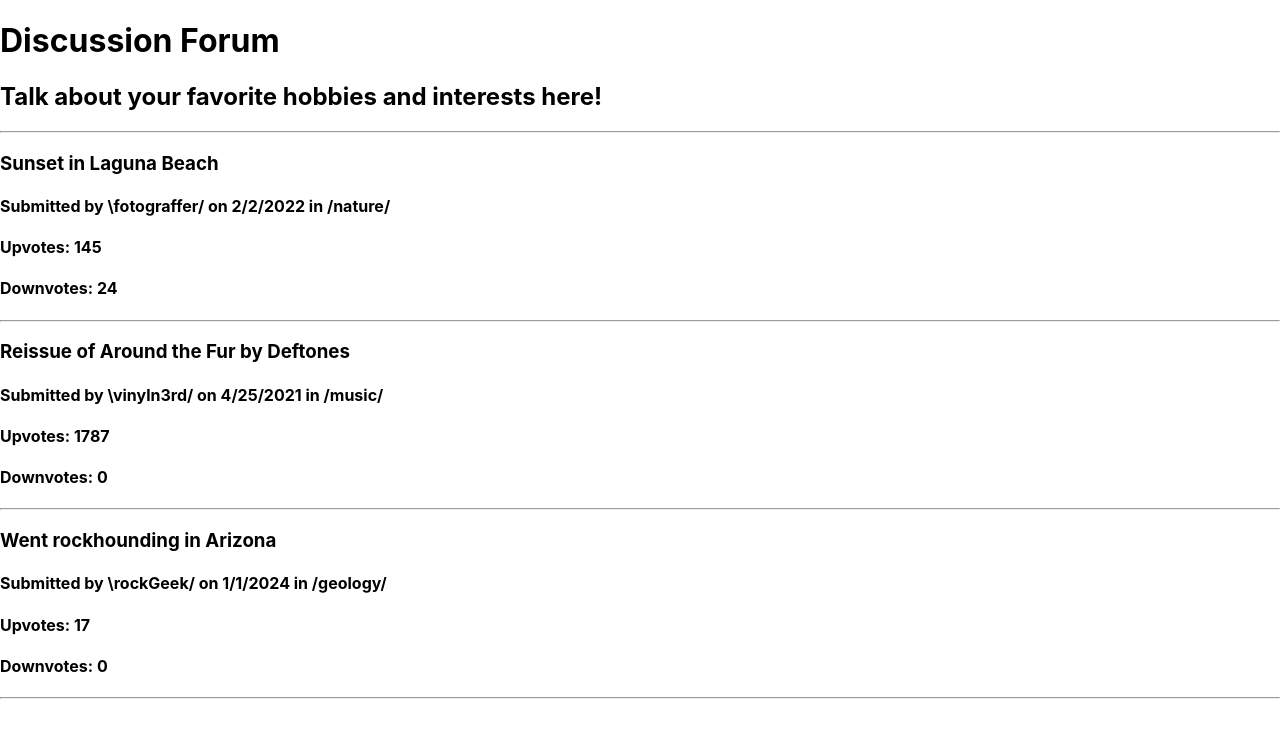
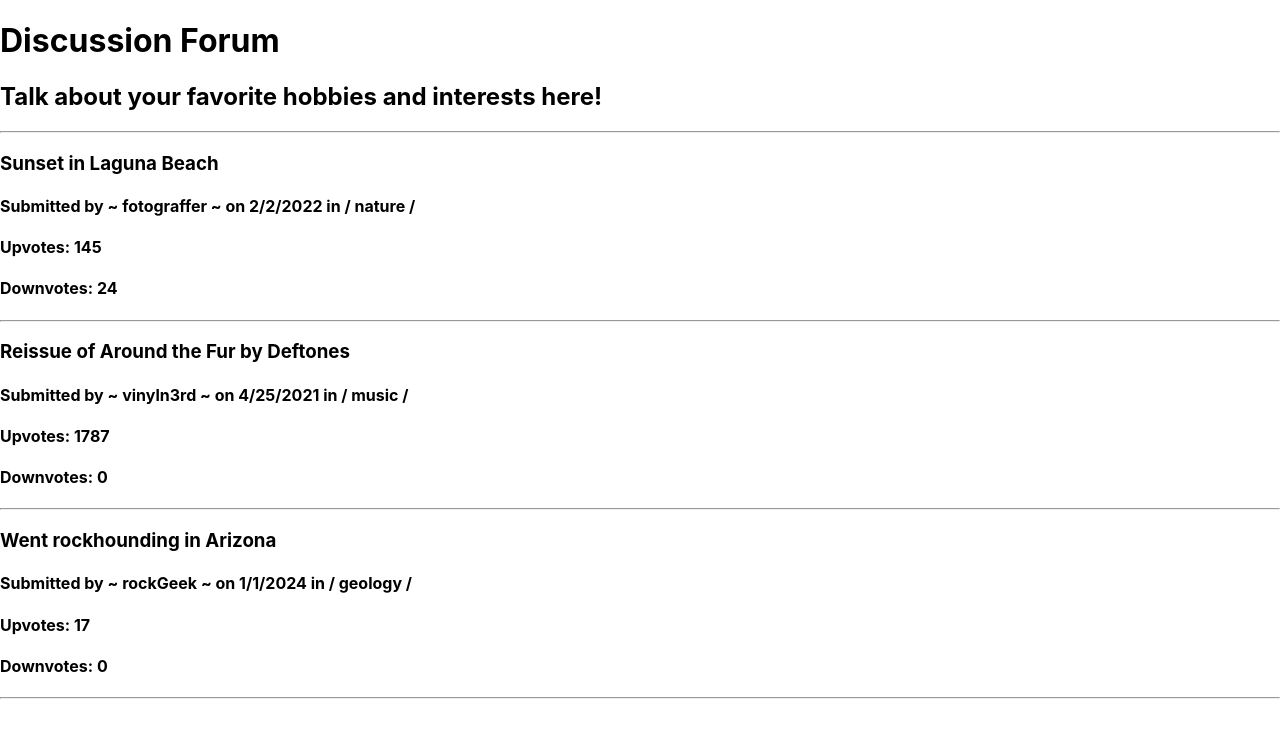
Before and after one commit to besure94/discussion-forum, a React (Create React App) app: page / in a window 1280 px wide. Shown: the top 738 px of the page. Built offline with nearby package versions, Linux system fonts and the light colour scheme.

Commit message:
Change formatting of how author and forum are listed in a post.

```diff
--- a/src/components/Post.js
+++ b/src/components/Post.js
@@ -5,7 +5,7 @@ function Post(props) {
   return (
     <React.Fragment>
       <h3>{props.title}</h3>
-      <h4>Submitted by \{props.author}/ on {props.date} in /{props.forum}/</h4>
+      <h4>Submitted by ~ {props.author} ~ on {props.date} in / {props.forum} /</h4>
       <h4>Upvotes: {props.upvotes}</h4>
       <h4>Downvotes: {props.downvotes}</h4>
       <hr/>
```
